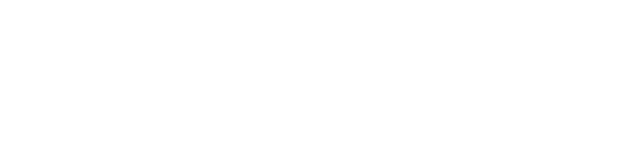
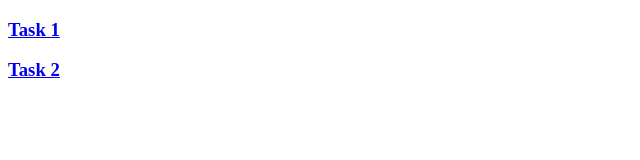
Before and after one commit to krishnabharghav-14/JSJune5, a plain HTML site: page index.html in a window 1280 px wide. Shown: the whole page, without its empty margins (0-640 px from the left). Drawn offline with Linux system fonts and the light colour scheme.

Commit message:
changed index

```diff
--- a/index.html
+++ b/index.html
@@ -6,6 +6,8 @@
     <title>Document</title>
 </head>
 <body>
+    <h3><a href="./Task1.html">Task 1</a></h3>
+    <h3><a href="./Task2.html">Task 2</a></h3>
     <script>
 
     </script>
```
